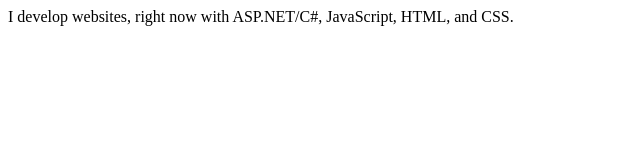
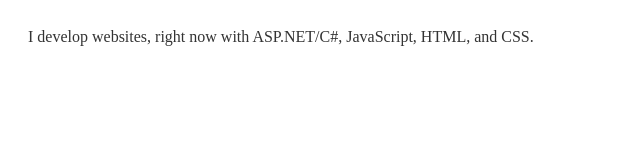
Before and after one commit to mmcmann/mmcmann.github.io, a plain HTML site: page index.html in a window 1280 px wide. Shown: the whole page, without its empty margins (0-640 px from the left). Drawn offline with Linux system fonts and the light colour scheme.

Commit message:
Add a style

```diff
--- a/index.html
+++ b/index.html
@@ -9,6 +9,12 @@
       gtag('js', new Date());
       gtag('config', 'UA-108263337-1');
     </script>
+    <style>
+    body {
+      padding: 20px;
+      color: #333;
+    }
+    </style>
   </head>
   <body>
     <p>I develop websites, right now with ASP.NET/C#, JavaScript, HTML, and CSS.</p>
```
